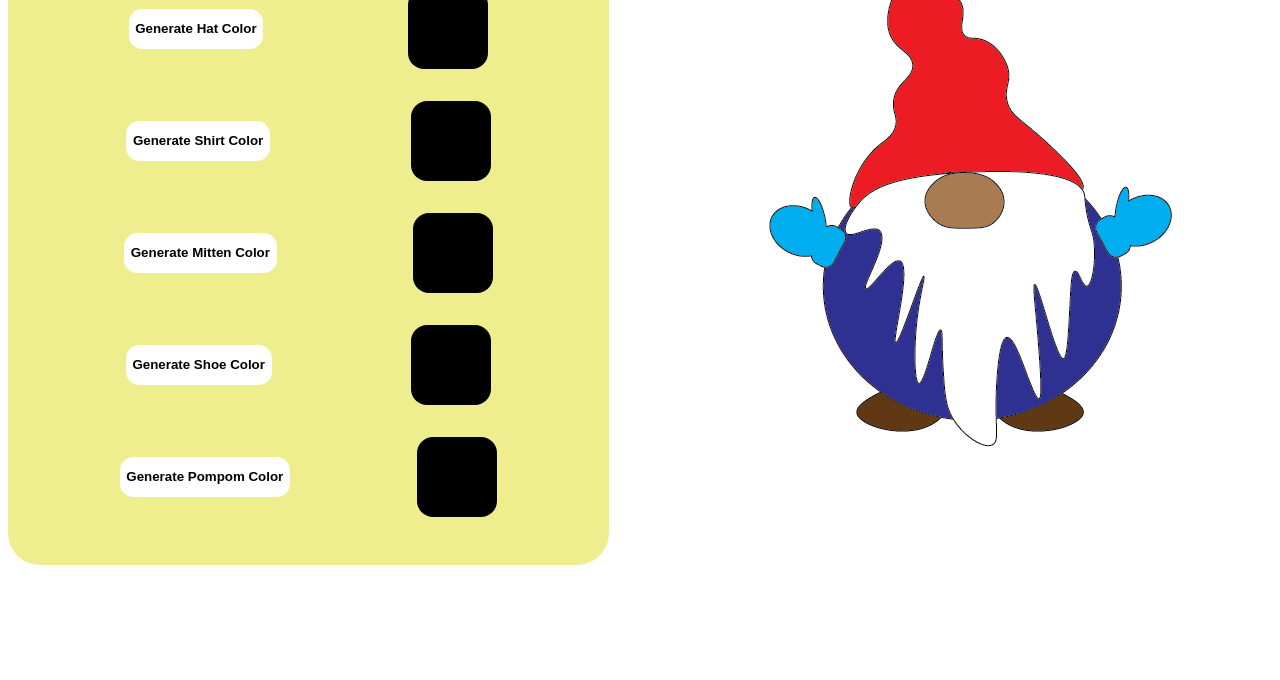
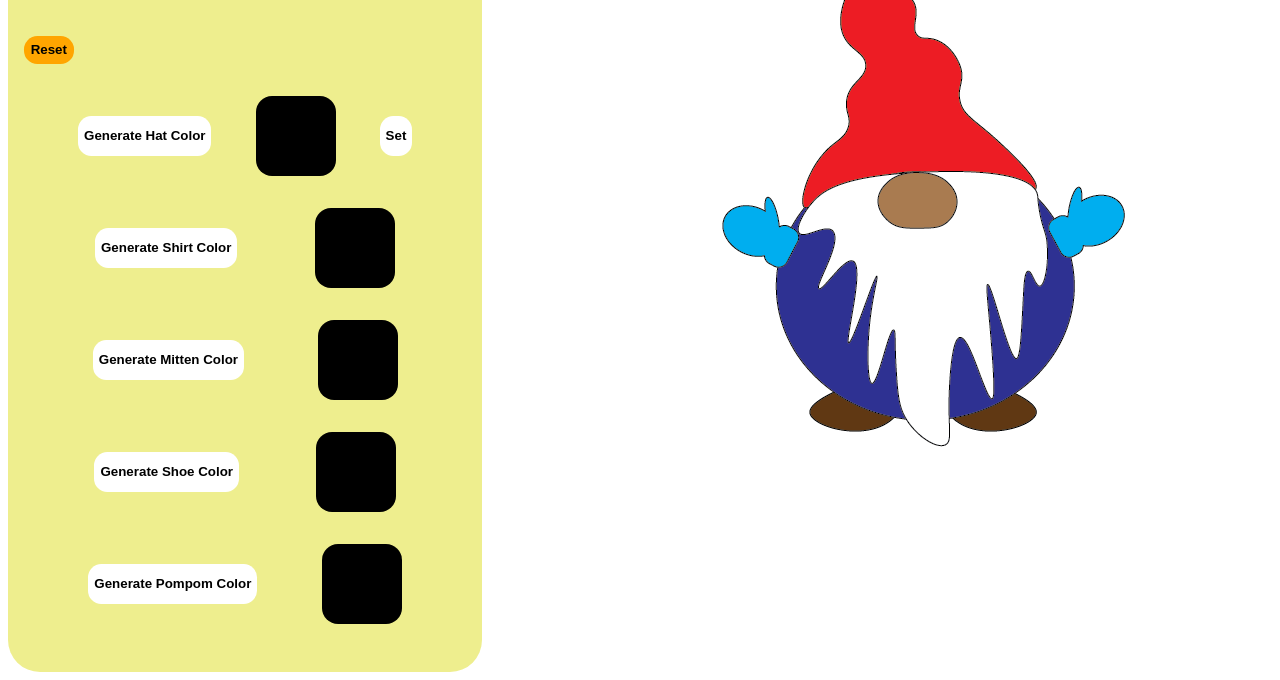
Before and after one commit to kailaho/classPortal, a plain HTML site: page assignment-4/index.html in a window 1280 px wide. Shown: the part 210-890 px from the top of the page. Before the commit the page ends 800 px from the top, so only its background shows below. Drawn offline with Linux system fonts and the light colour scheme.

Commit message:
working with reset button

```diff
--- a/assignment-4/index.html
+++ b/assignment-4/index.html
@@ -14,12 +14,14 @@
         <div id="intro">
             <h1>Welcome to Gnome Styler 1.0!</h1>
             <h3>Use the One Simple Color API to get a random colors to design the different parts of your gnome's outfit!</h3>
+            <input id="resetButton" type="button" value="Reset">
         </div>
 
         <div id ="paletteTemplate">
             <div class = "buttonPalette">
                 <input class ="clickHere" id="hatButton" type="button" value="Generate Hat Color">
                 <div id="swatch1"></div>
+                <input class ="clickHere" id="setHat" type="button" value="Set">
             </div>
 
             <div class = "buttonPalette">
--- a/assignment-4/script.js
+++ b/assignment-4/script.js
@@ -14,6 +14,15 @@ canvas.height = gnome.height;
 context.drawImage(gnome, 0, 0, canvas.width, canvas.height);
 const imageData = context.getImageData(0,0,canvas.width, canvas.height);
 let dataImg = imageData.data;
+
+
+
+let reset = document.getElementById("resetButton");
+reset.addEventListener("click", ()=> {
+    console.log("refreshed");
+    location.reload();
+
+});
 
 function changeColor(swatchId, item){
     fetch("https://x-colors.yurace.pro/api/random")
@@ -60,7 +69,6 @@ clicked = true;
 hatButton.value ="Generating...";
 
 changeColor("swatch1", hat);
-hatButton.value ="Generate Hat Color";
 
 });
 
--- a/assignment-4/styles.css
+++ b/assignment-4/styles.css
@@ -12,7 +12,7 @@ body{
 #gnome{
     justify-content: center;
     text-align: center;
-    padding-left: 10em;
+    padding-left: 15em;
     padding-top: 8em;
 }
 
@@ -20,7 +20,7 @@ body{
     display: flex;
     flex-direction: column;
     background-color: rgb(238, 238, 142);
-    width: 45%;
+    width: 35%;
     height: auto;
     padding: 1em;
     border-radius: 2em;
@@ -77,9 +77,19 @@ body{
 .clickHere{
     background-color: white;
     border-radius: 1em;
-    padding: .5em;
     margin-top: 1.5em;
     height: 50%;
     border: 0px;
     font-weight: bold;
 }
+
+#resetButton{
+    background-color: Orange;
+    border-radius: 1em;
+    padding: .5em;
+    margin-top: 1.5em;
+    font-weight: bold;
+    text-align: center;
+    justify-content: center;
+    border: none;
+}
```
